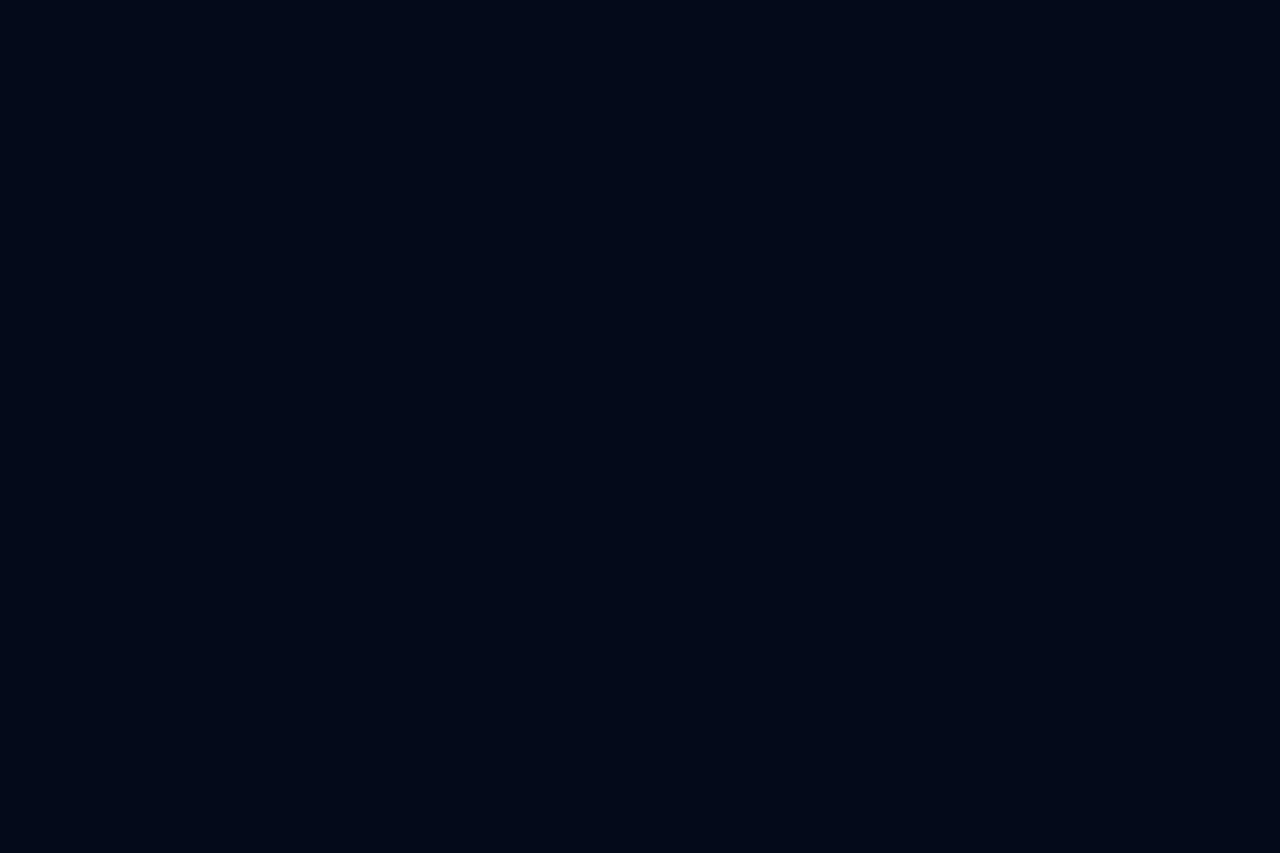
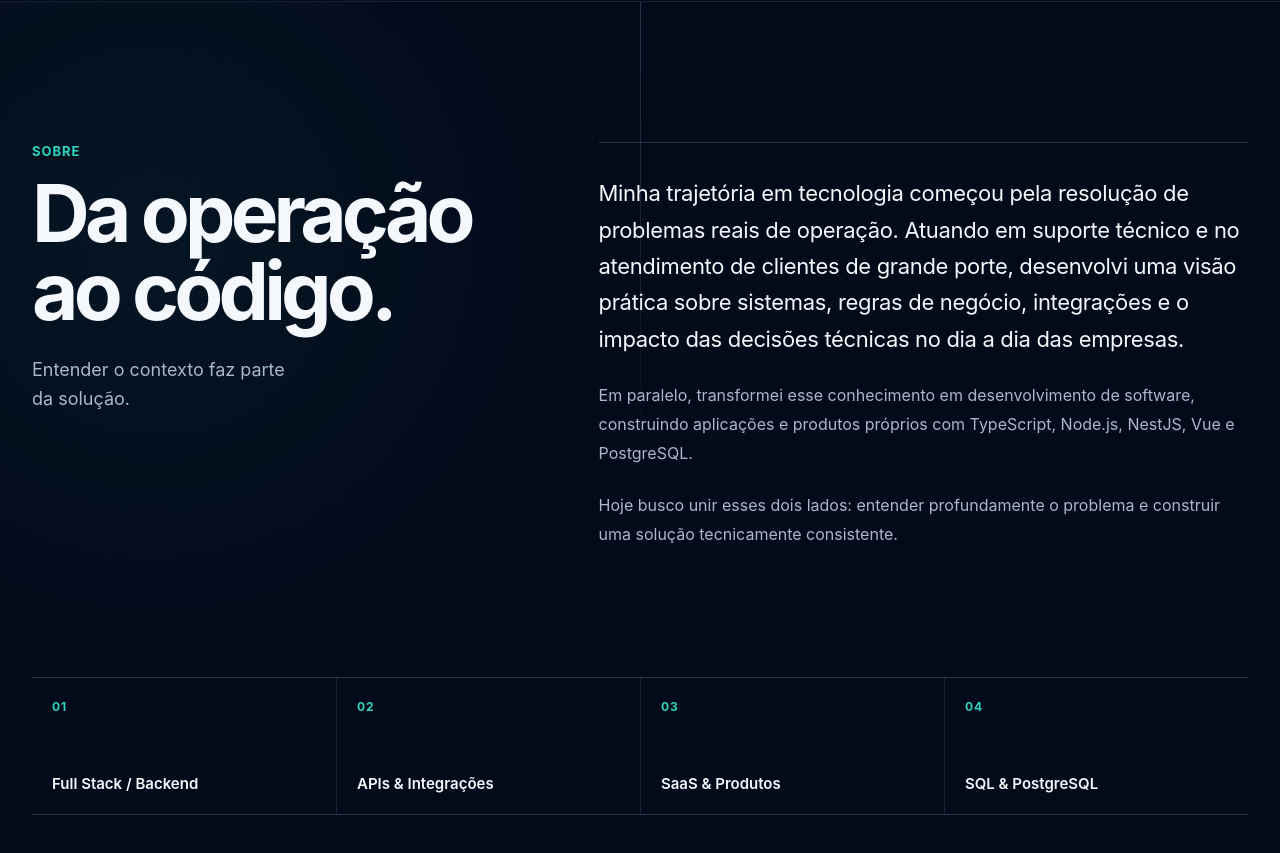
Before and after one commit to luizguilhermefw/portfolio, a Vue app: page / in a window 1280 px wide. Shown: the part 10071-10924 px from the top of the page. Before the commit the page ends 10072 px from the top, so only its background shows below. Built offline with nearby package versions, Linux system fonts and the light colour scheme.

Commit message:
feat: add professional about section

```diff
--- a/src/App.vue
+++ b/src/App.vue
@@ -1,4 +1,5 @@
 <script setup lang="ts">
+import AboutSection from './sections/AboutSection.vue'
 import AppHeader from './components/layout/AppHeader.vue'
 import AylaFlowSection from './sections/AylaFlowSection.vue'
 import HeroSection from './sections/HeroSection.vue'
@@ -15,5 +16,6 @@ import TechnologiesSection from './sections/TechnologiesSection.vue'
     <AylaFlowSection />
     <TechnologiesSection />
     <ServicesSection />
+    <AboutSection />
   </main>
 </template>
--- /dev/null
+++ b/src/sections/AboutSection.vue
@@ -0,0 +1,230 @@
+<template>
+  <section id="sobre" class="about" aria-labelledby="about-title">
+    <div class="about__container">
+      <div class="about__layout">
+        <header class="about__heading">
+          <p class="about__eyebrow">Sobre</p>
+          <h2 id="about-title">Da operação ao código.</h2>
+          <p>Entender o contexto faz parte da solução.</p>
+        </header>
+
+        <div class="about__narrative">
+          <p class="about__lead">
+            Minha trajetória em tecnologia começou pela resolução de problemas reais de operação.
+            Atuando em suporte técnico e no atendimento de clientes de grande porte, desenvolvi uma visão
+            prática sobre sistemas, regras de negócio, integrações e o impacto das decisões técnicas no dia
+            a dia das empresas.
+          </p>
+          <p>
+            Em paralelo, transformei esse conhecimento em desenvolvimento de software, construindo
+            aplicações e produtos próprios com TypeScript, Node.js, NestJS, Vue e PostgreSQL.
+          </p>
+          <p>
+            Hoje busco unir esses dois lados: entender profundamente o problema e construir uma solução
+            tecnicamente consistente.
+          </p>
+        </div>
+      </div>
+
+      <ul class="about__focus" aria-label="Áreas de atuação técnica">
+        <li>
+          <span aria-hidden="true">01</span>
+          <strong>Full Stack / Backend</strong>
+        </li>
+        <li>
+          <span aria-hidden="true">02</span>
+          <strong>APIs &amp; Integrações</strong>
+        </li>
+        <li>
+          <span aria-hidden="true">03</span>
+          <strong>SaaS &amp; Produtos</strong>
+        </li>
+        <li>
+          <span aria-hidden="true">04</span>
+          <strong>SQL &amp; PostgreSQL</strong>
+        </li>
+      </ul>
+    </div>
+  </section>
+</template>
+
+<style scoped>
+.about {
+  position: relative;
+  isolation: isolate;
+  padding-block: clamp(5rem, 11vw, 9rem);
+  overflow: hidden;
+  border-top: 1px solid var(--color-border);
+  background:
+    radial-gradient(circle at 12% 25%, rgb(var(--color-primary-rgb) / 5%), transparent 24rem),
+    var(--color-background);
+}
+
+.about::before {
+  position: absolute;
+  z-index: -1;
+  top: 0;
+  left: 50%;
+  width: 1px;
+  height: min(30rem, 62%);
+  background: linear-gradient(var(--color-border-strong), transparent);
+  content: '';
+}
+
+.about__container {
+  width: min(100% - (2 * var(--space-5)), var(--container-max-width));
+  margin-inline: auto;
+}
+
+.about__layout {
+  display: grid;
+  grid-template-columns: minmax(0, 0.82fr) minmax(24rem, 1.18fr);
+  gap: clamp(3rem, 9vw, 8rem);
+}
+
+.about__heading {
+  align-self: start;
+}
+
+.about__eyebrow {
+  color: var(--color-primary);
+  font-size: 0.8125rem;
+  font-weight: 650;
+  letter-spacing: 0.075em;
+  text-transform: uppercase;
+}
+
+.about__heading h2 {
+  max-width: 9ch;
+  margin-top: var(--space-3);
+  color: var(--color-text);
+  font-size: clamp(2.75rem, 7vw, 5rem);
+  letter-spacing: -0.06em;
+  line-height: 0.98;
+}
+
+.about__heading > p:last-child {
+  max-width: 24ch;
+  margin-top: var(--space-6);
+  color: var(--color-text-muted);
+  font-size: clamp(1rem, 2vw, 1.125rem);
+  line-height: 1.65;
+}
+
+.about__narrative {
+  padding-top: var(--space-8);
+  border-top: 1px solid var(--color-border-strong);
+}
+
+.about__narrative p {
+  max-width: 48rem;
+  color: var(--color-text-muted);
+  font-size: 1rem;
+  line-height: 1.8;
+}
+
+.about__narrative .about__lead {
+  color: var(--color-text);
+  font-size: clamp(1.125rem, 2.4vw, 1.375rem);
+  letter-spacing: -0.015em;
+  line-height: 1.65;
+}
+
+.about__narrative p + p {
+  margin-top: var(--space-6);
+}
+
+.about__focus {
+  display: grid;
+  margin-top: clamp(4rem, 10vw, 8rem);
+  border-block: 1px solid var(--color-border-strong);
+  grid-template-columns: repeat(4, minmax(0, 1fr));
+}
+
+.about__focus li {
+  display: flex;
+  min-width: 0;
+  min-height: 8.5rem;
+  padding: var(--space-5);
+  justify-content: space-between;
+  flex-direction: column;
+  gap: var(--space-8);
+}
+
+.about__focus li + li {
+  border-left: 1px solid var(--color-border);
+}
+
+.about__focus span {
+  color: var(--color-primary);
+  font-size: 0.75rem;
+  font-weight: 650;
+  letter-spacing: 0.08em;
+}
+
+.about__focus strong {
+  color: var(--color-text);
+  font-size: 0.9375rem;
+  font-weight: 600;
+  line-height: 1.35;
+}
+
+@media (max-width: 64rem) {
+  .about__layout {
+    grid-template-columns: minmax(0, 0.72fr) minmax(22rem, 1.28fr);
+    gap: clamp(2.5rem, 6vw, 5rem);
+  }
+
+  .about__focus {
+    grid-template-columns: repeat(2, minmax(0, 1fr));
+  }
+
+  .about__focus li:nth-child(3) {
+    border-left: 0;
+  }
+
+  .about__focus li:nth-child(n + 3) {
+    border-top: 1px solid var(--color-border);
+  }
+}
+
+@media (max-width: 48rem) {
+  .about::before {
+    display: none;
+  }
+
+  .about__layout {
+    grid-template-columns: 1fr;
+  }
+
+  .about__heading h2 {
+    max-width: 12ch;
+  }
+}
+
+@media (max-width: 36rem) {
+  .about__focus {
+    grid-template-columns: 1fr;
+  }
+
+  .about__focus li {
+    min-height: 7rem;
+  }
+
+  .about__focus li + li,
+  .about__focus li:nth-child(3) {
+    border-top: 1px solid var(--color-border);
+    border-left: 0;
+  }
+}
+
+@media (max-width: 24rem) {
+  .about__container {
+    width: min(100% - (2 * var(--space-4)), var(--container-max-width));
+  }
+
+  .about__focus li {
+    padding-inline: var(--space-4);
+  }
+}
+</style>
```
